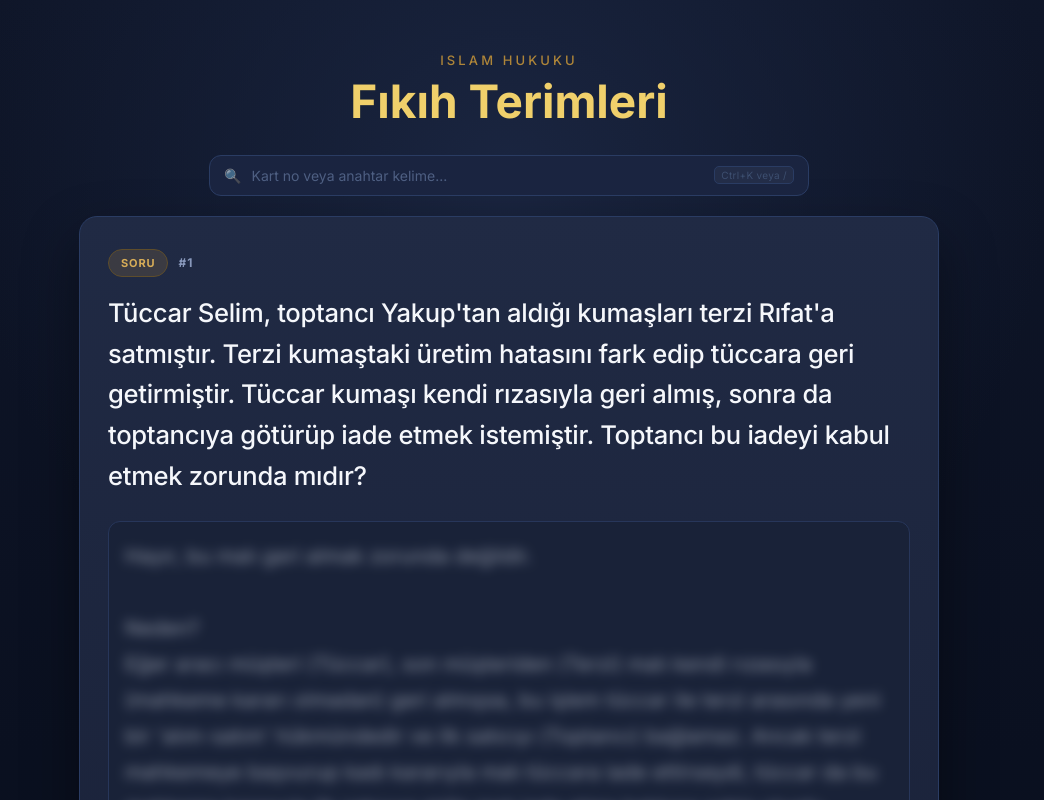
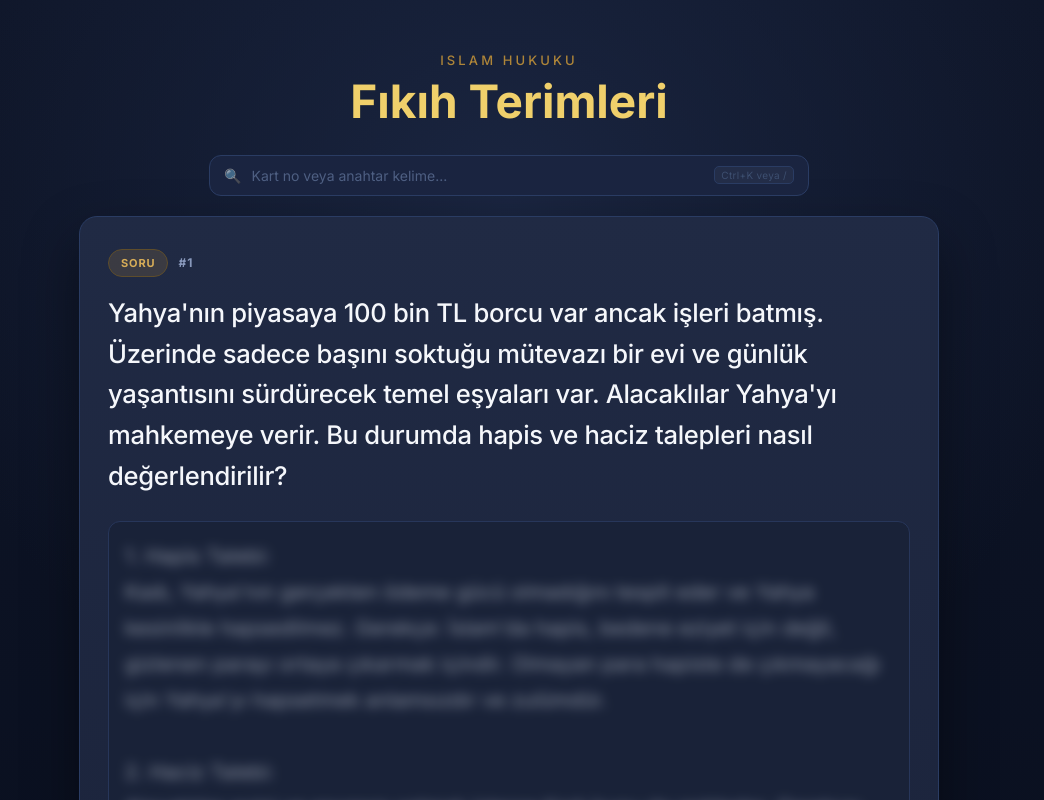
Before and after one commit to ozkanbahadir00-dev/Talib_ul_melekei_f-k-h, a React (Vite) app: page / in a window 1280 px wide. Shown: the top 800 px of the page, without its empty margins (131-1175 px from the left). Built offline with nearby package versions, Linux system fonts and the light colour scheme.

Commit message:
Add card-62 (Yahya borç/hapis/haciz sorusu) to studyData.ts
Agent-Logs-Url: https://github.com/ozkanbahadir00-dev/Talib_ul_melekei_f-k-h/sessions/0a51e089-37a5-43db-b951-e08c35fa6074

Co-authored-by: ozkanbahadir00-dev <270357242+ozkanbahadir00-dev@users.noreply.github.com>

```diff
--- a/src/data/studyData.ts
+++ b/src/data/studyData.ts
@@ -792,6 +792,19 @@ export const studyCards: StudyCard[] = [
       "sourceRight": "Cevap: Hayır, bu malı geri almak zorunda değildir. Neden? Eğer aracı müşteri (Tüccar ), son müşteriden (Terzi ) malı kendi rızasıyla (mahkeme kararı olmadan) geri almışsa, bu işlem tüccar ile terzi arasında yeni bir 'alım-satım' hükmündedir. İlk satıcıyı (Toptancı) bağlamaz. Ancak terzi mahkemeye başvurup kadı kararıyla malı tüccara iade ettirseydi, tüccar da 'mahkeme kararı' belgesiyle ilk satıcıya gidip malı iade etme hakkına sahip olurdu.",
       "sourceType": "question"
     }
+  },
+  {
+    "id": "card-62",
+    "mode": "question",
+    "badge": "SORU",
+    "shown": "Yahya'nın piyasaya 100 bin TL borcu var ancak işleri batmış. Üzerinde sadece başını soktuğu mütevazı bir evi ve günlük yaşantısını sürdürecek temel eşyaları var. Alacaklılar Yahya'yı mahkemeye verir. Bu durumda hapis ve haciz talepleri nasıl değerlendirilir?",
+    "answer": "1. Hapis Talebi:\nKadı, Yahya'nın gerçekten ödeme gücü olmadığını tespit eder ve Yahya kesinlikle hapsedilmez. Gerekçe: İslam'da hapis, bedene eziyet için değil, gizlenen parayı ortaya çıkarmak içindir. Olmayan para hapiste de çıkmayacağı için Yahya'yı hapsetmek anlamsızdır ve zulümdür.\n\n2. Haciz Talebi:\nAlacaklılar evini ve eşyasını satmak isterse Kadı bunu da reddeder. Gerekçe: Borçlunun 'asli ihtiyaçları' haczedilemez.\n\nSonuç:\nYahya'ya malvarlığı edinebilmesi için mühlet (vade) verilir. Alacaklılar beklemek zorundadır.",
+    "reveal": "toggle",
+    "original": {
+      "sourceLeft": "Yahya'nın piyasaya 100 bin TL borcu var ancak işleri batmış. Üzerinde sadece başını soktuğu mütevazı bir evi ve günlük yaşantısını sürdürecek temel eşyaları var. Alacaklılar Yahya'yı mahkemeye verir. Bu durumda ne yapılır?",
+      "sourceRight": "Hapis talebi reddedilir (hapis eziyet için değil parayı çıkarmak içindir). Haciz talebi reddedilir (asli ihtiyaçlar haczedilemez). Yahya'ya mühlet verilir.",
+      "sourceType": "question"
+    }
   }
 ];
 
```
